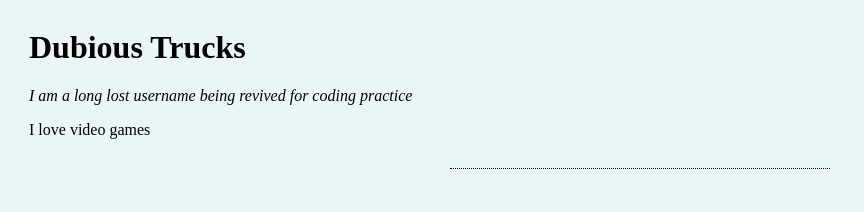
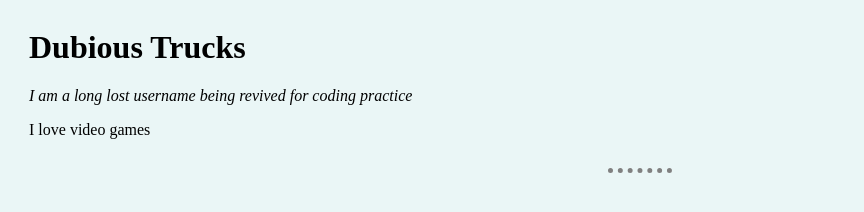
Before and after one commit to dubioustrucks/cv, a plain HTML site: page index.html in a window 1280 px wide. Shown: the whole page, without its empty margins (0-864 px from the left). Drawn offline with Linux system fonts and the light colour scheme.

Commit message:
Update index.html

```diff
--- a/index.html
+++ b/index.html
@@ -8,9 +8,11 @@
       }
 
       hr {
-        background-color: white;
-        border-style: dotted none none;
-        width: 30%;
+        border-style:none;
+        border-top-style: dotted;
+        border-color: grey;
+        border-width: 5px;
+        width: 5%;
       }
     </style>
   </head>
```
